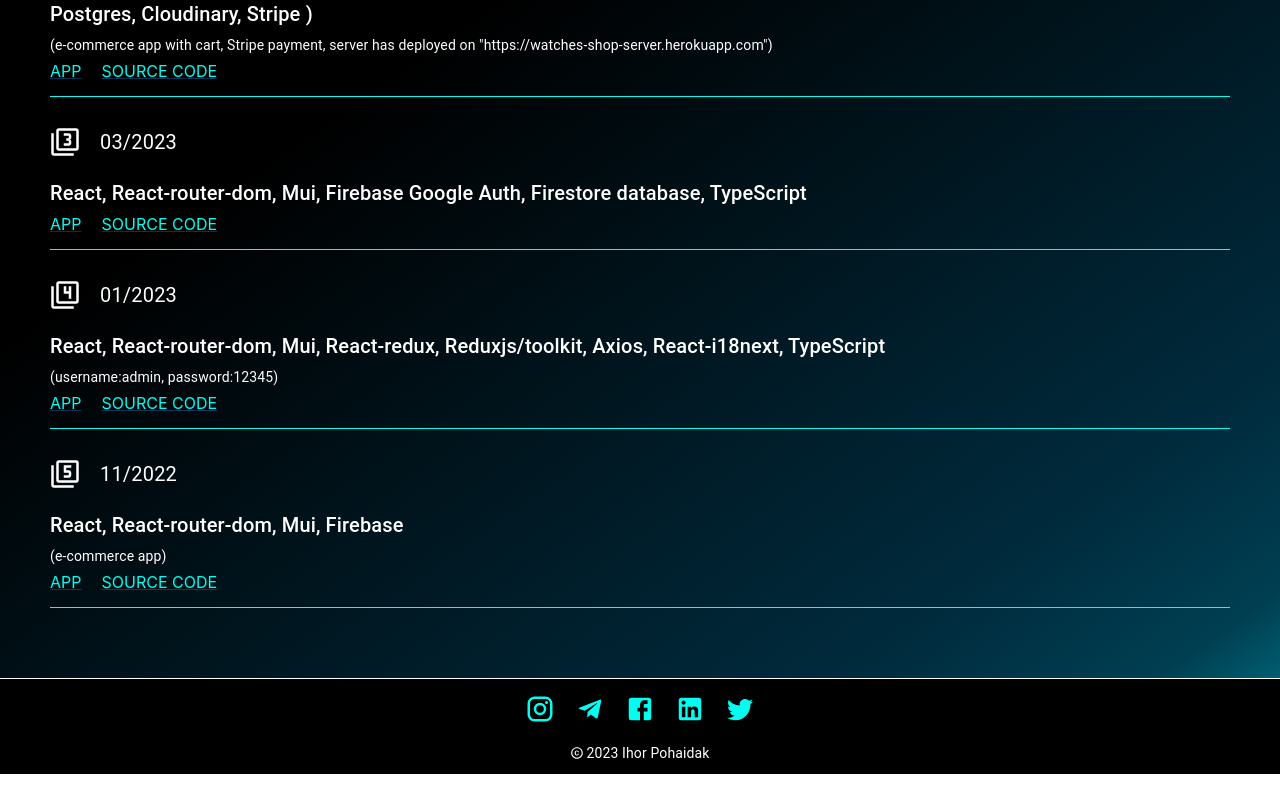
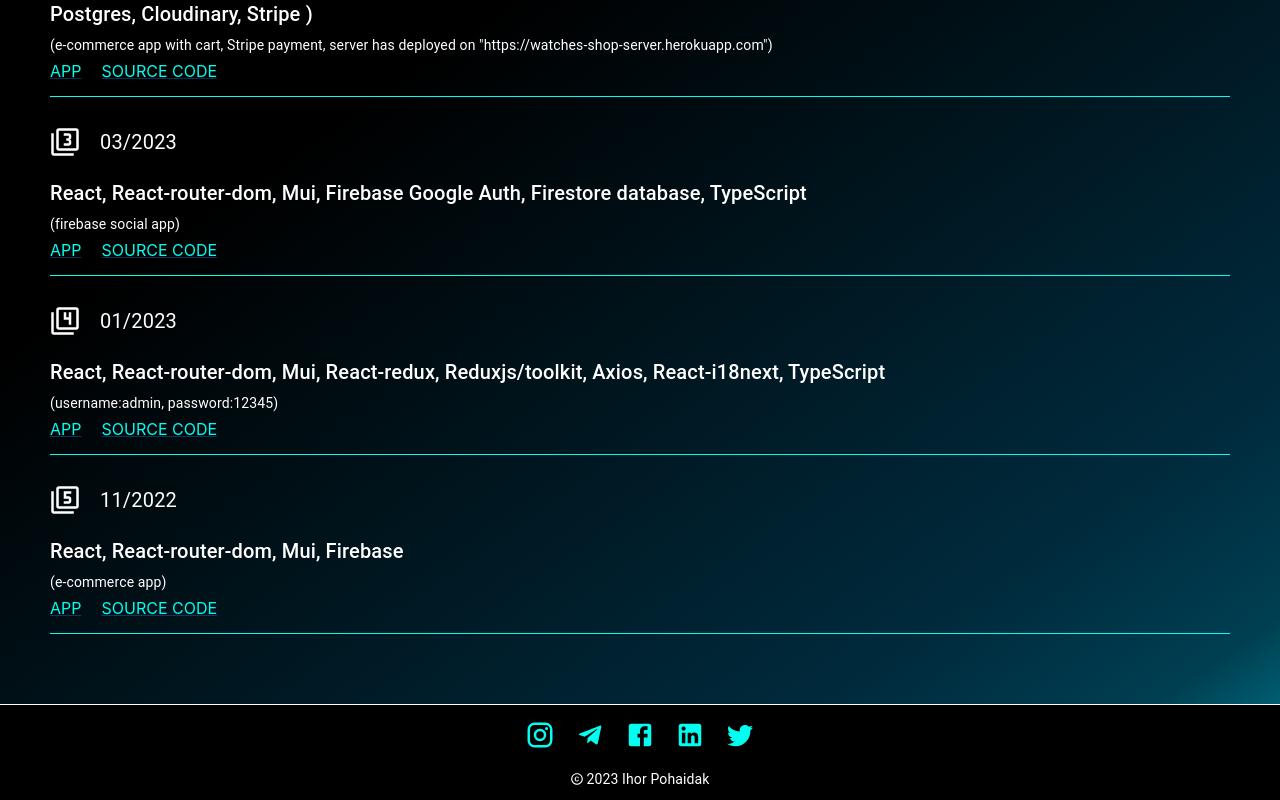
Before and after one commit to poggy33/landing-site, a React (Create React App) app: page /projects in a window 1280 px wide. Shown: the part 688-1488 px from the top of the page. Before the commit the page ends 1462 px from the top, so only its background shows below. Built offline with nearby package versions, Linux system fonts and the light colour scheme.

Commit message:
add additDesc to project 3

```diff
--- a/src/components/Projects.tsx
+++ b/src/components/Projects.tsx
@@ -200,6 +200,7 @@ const Projects = () => {
           urlWeb="https://social-app-firebase.vercel.app/"
           urlGitHub="https://github.com/poggy33/social-app-firebase"
           projectNumber={<Filter3Icon sx={{ fontSize: 30 }} />}
+          additionalDesc="(firebase social app)"
         />
         <ItemProject
           date="01/2023"
```
